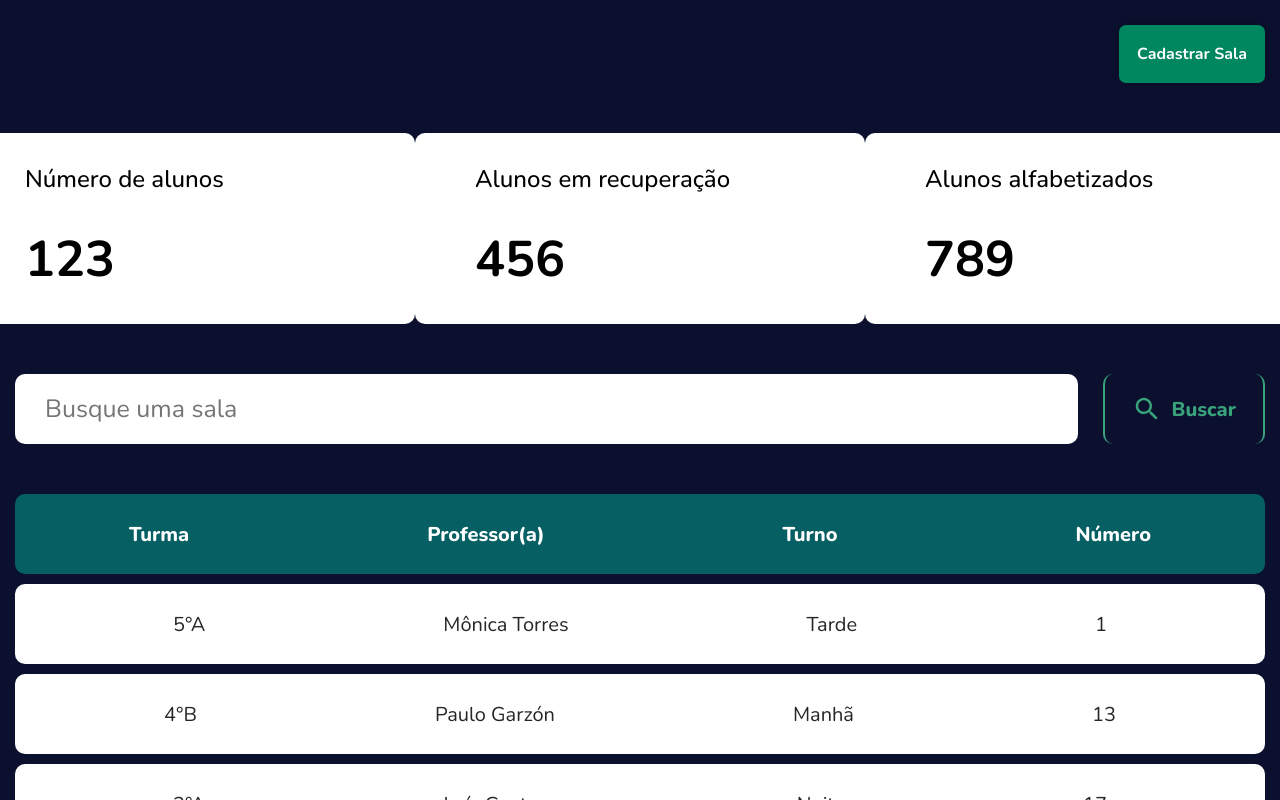
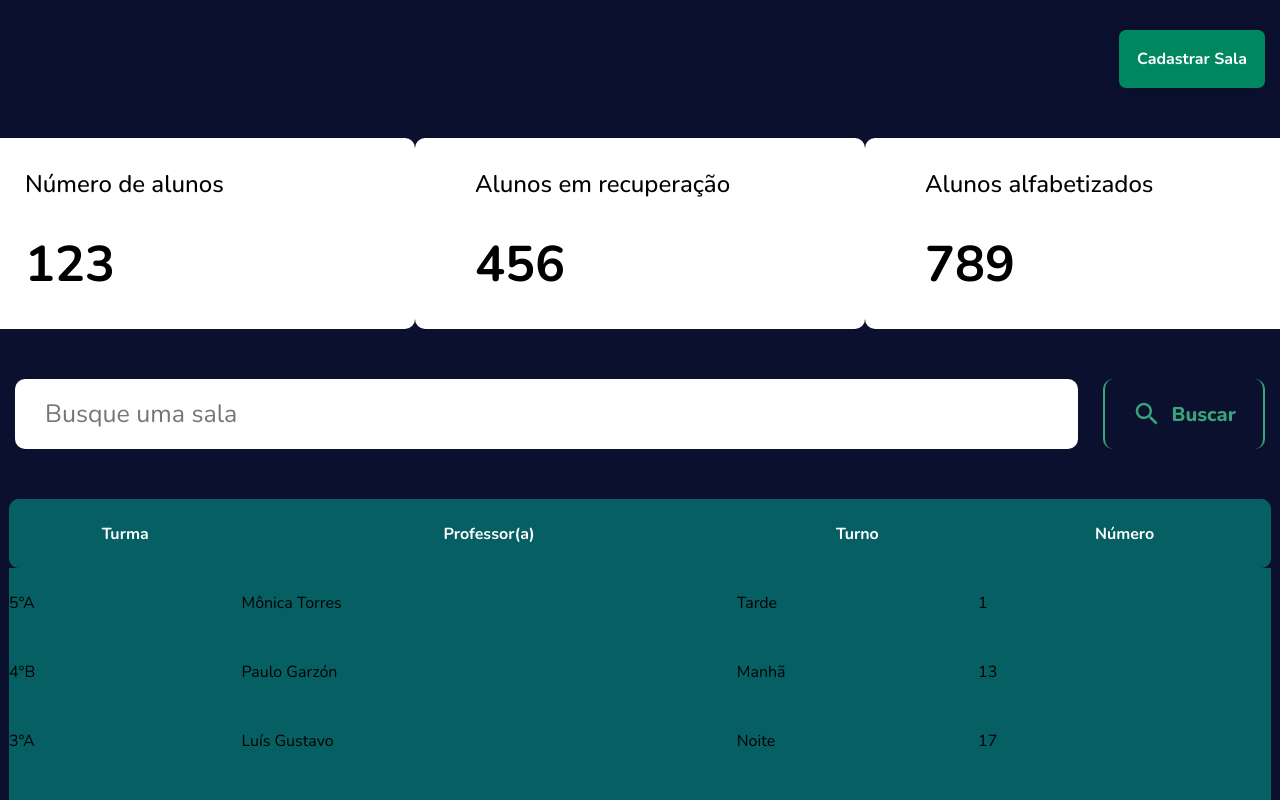
Before and after one commit to neresdev/nrs-school-front, a React (Vite) app: page /classrooms in a window 1280 px wide. Both pictures are taken after typing "name@example.com", "Sample123" into the empty fields and a click on the button "Entrar". Shown: the top 800 px of the page. Built offline with nearby package versions, Linux system fonts and the light colour scheme.

Commit message:
wip: classrooms table

```diff
--- a/src/components/ClassRooms/index.css
+++ b/src/components/ClassRooms/index.css
@@ -9,7 +9,7 @@ body {
     display: flex;
     justify-content: center;
     align-items: center;
-    min-height: 100vh;
+    padding-top: 30px;
     background-size: cover;
     background-color: #0A102D;
     background-position: center;
@@ -106,48 +106,35 @@ body {
     font-size: 20px;
 }
 
-.classrooms-container{
-    width: 100%;
-    height: 100vh;
-    padding-left: 50px;
-    padding-right: 50px;
-    display: flex;
-    flex-direction: column;
-    padding-bottom: 30px;
-    gap: 10px;
-}
-
-.classrooms-header{
-    background-color: #065F62;
-    display: flex;
-    justify-content: center;
-    gap: 20%;
-    font-size: 20px;
-    border-radius: 10px;
-    align-items: center;
-    padding: 30px;
-    height: 80px;
+.table-classsrooms{
+    width: 93.5%;
 
 }
 
-.classrooms-header p {
-    color: #FFF;
-    font-weight: 800;
+.table-classsrooms tr{
+    overflow: hidden;
 }
 
-.classrooms-body{
-    background-color: #FFF;
-    display: flex;
-    justify-content: center;
-    gap: 20%;
-    font-size: 20px;
-    border-radius: 10px;
-    align-items: center;
-    padding: 30px;
-    height: 80px;
-
+.table-classsrooms tr th{
+    background-color: #065F62;
+    color: white;
+    height: 69px;
+    border-collapse: inherit;
 }
 
-.classrooms-body p {
-    color: #262626;
+.table-classrooms-first-th{
+    border-radius: 10px 0 0 10px;
 }
+
+.table-classrooms-last-th{
+    border-radius: 0 10px 10px 0;
+}
+
+.table-classsrooms tr {
+    align-items: center;
+    justify-content: center;
+    background-color: #065F62;
+    color: white;
+    height: 69px;
+    border-collapse: inherit;
+}
--- a/src/components/ClassRooms/index.jsx
+++ b/src/components/ClassRooms/index.jsx
@@ -18,40 +18,38 @@ export default function ClassRooms(){
                 <input type='text' placeholder='Busque uma sala' className='search-classrooms-input' />
                 <button className='button-search-classrooms'> <SearchIcon  className='icon-search-classrooms'/> <p className='label-search-classrooms'>Buscar</p> </button>
             </div>
-            <div className='classrooms-container'>
-                <div className='classrooms-header'>
-                    <p>Turma</p>
-                    <p>Professor(a)</p>
-                    <p>Turno</p>
-                    <p>Número</p>
-                </div>
-
-                <div className='classrooms-body'>
-                    <p>5°A</p>
-                    <p>Mônica Torres</p>
-                    <p>Tarde</p>
-                    <p>1</p>
-                </div>
-                <div className='classrooms-body'>
-                    <p>4°B</p>
-                    <p>Paulo Garzón</p>
-                    <p>Manhã</p>
-                    <p>13</p>
-                </div>
-                <div className='classrooms-body'>
-                    <p>3°A</p>
-                    <p>Luís Gustavo</p>
-                    <p>Noite</p>
-                    <p>17</p>
-                </div>
-                <div className='classrooms-body'>
-                    <p>6°C</p>
-                    <p>Maria Silva</p>
-                    <p>Tarde</p>
-                    <p>19</p>
-                </div>
-
-            </div>
+            <table className='table-classsrooms' cellSpacing={"0"}>
+                <tr>
+                    <th className='table-classrooms-first-th'>Turma</th>
+                    <th>Professor(a)</th>
+                    <th>Turno</th>
+                    <th className='table-classrooms-last-th'>Número</th>
+                </tr>
+                <tr>
+                    <td>5°A</td>
+                    <td>Mônica Torres</td>
+                    <td>Tarde</td>
+                    <td>1</td>
+                </tr>
+                <tr>
+                    <td>4°B</td>
+                    <td>Paulo Garzón</td>
+                    <td>Manhã</td>
+                    <td>13</td>
+                </tr>
+                <tr>
+                    <td>3°A</td>
+                    <td>Luís Gustavo</td>
+                    <td>Noite</td>
+                    <td>17</td>
+                </tr>
+                <tr>
+                    <td>6°C</td>
+                    <td>Maria Silva</td>
+                    <td>Tarde</td>
+                    <td>19</td>
+                </tr>
+            </table>
         </div>
        </div>
     )
```
